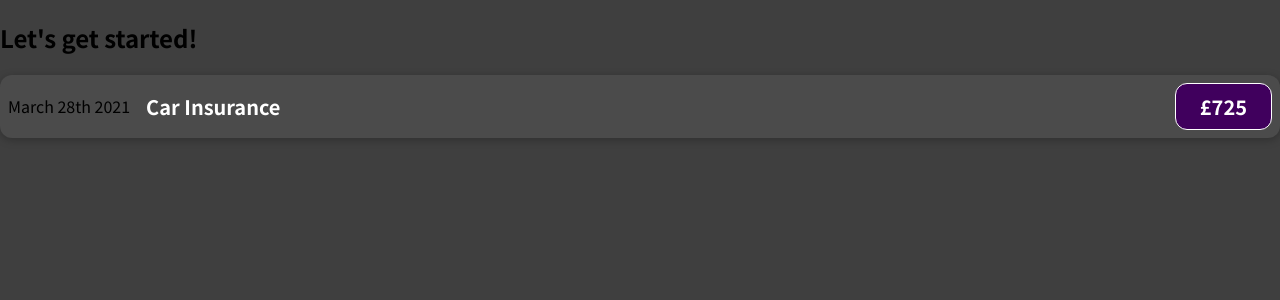
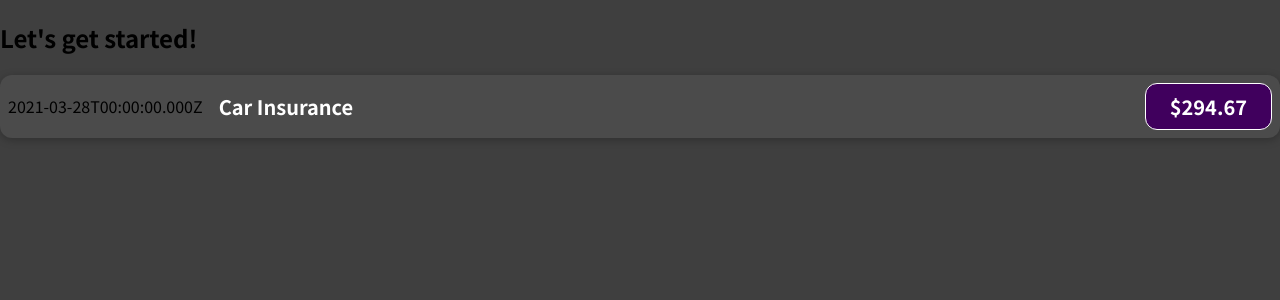
Before and after one commit to matherton/react-complete-guide, a JavaScript app: page / in a window 1280 px wide. Shown: the top 300 px of the page. Built offline with nearby package versions, Linux system fonts and the light colour scheme.

Commit message:
end of lesson 35 used mock data in ExpenseItem component

```diff
--- a/src/components/ExpenseItem.js
+++ b/src/components/ExpenseItem.js
@@ -1,12 +1,16 @@
 import "./ExpenseItem.css";
 
 function ExpenseItem() {
+  const expenseDate = new Date(2021, 2, 28);
+  const expenseTitle = "Car Insurance";
+  const expenseAmount = 294.67;
+
   return (
     <div className="expense-item">
-      <div>March 28th 2021</div>
+      <div>{expenseDate.toISOString()}</div>
       <div className="expense-item__description">
-        <h2>Car Insurance</h2>
-        <div className="expense-item__price">£725</div>
+        <h2>{expenseTitle}</h2>
+        <div className="expense-item__price">${expenseAmount}</div>
       </div>
     </div>
   );
```
